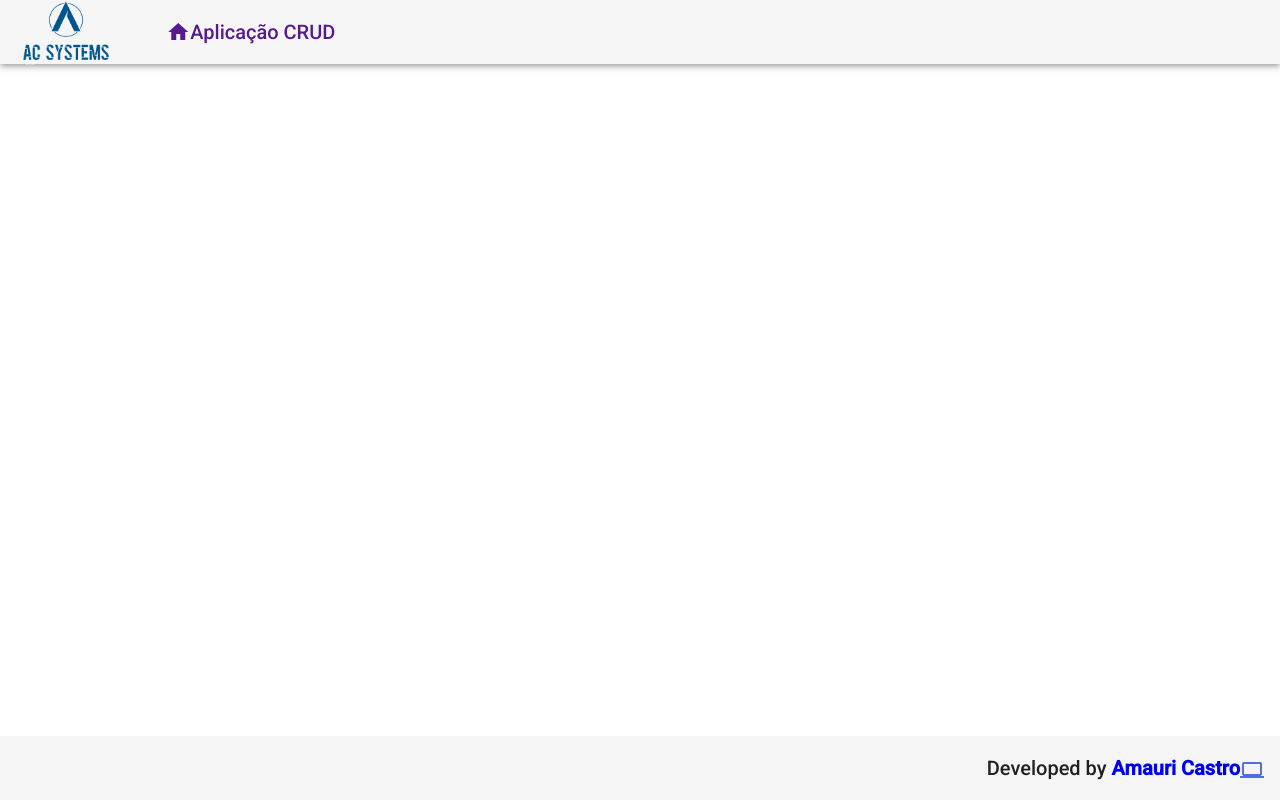
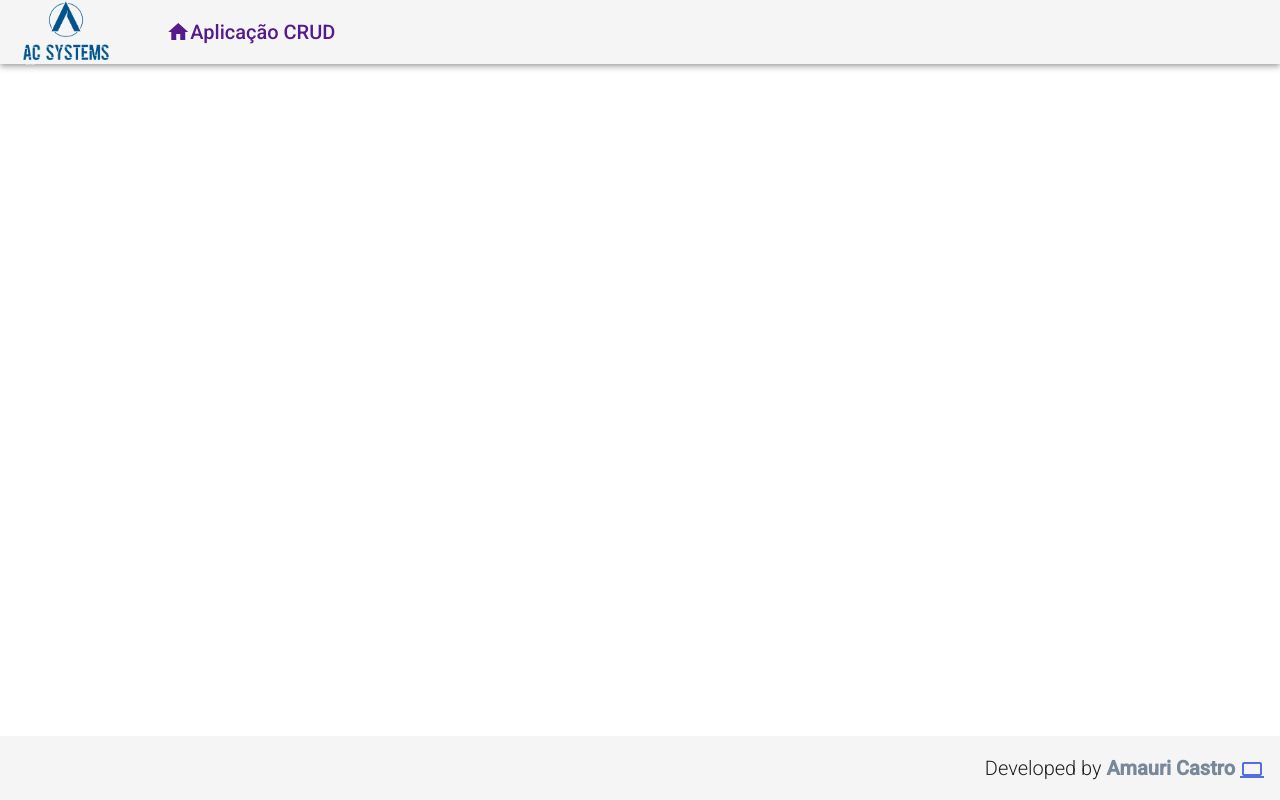
Before and after one commit to amauri-castro/crud-angular, an Angular app: page / in a window 1280 px wide. Built offline with nearby package versions, Linux system fonts and the light colour scheme.

Commit message:
finalizado ajustes na estilização do footer

```diff
--- a/src/app/components/template/footer/footer.component.css
+++ b/src/app/components/template/footer/footer.component.css
@@ -8,6 +8,15 @@
     justify-content: flex-end;
 }
 
+.footer span {
+    font-weight: 300;
+}
+
 .footer a {
     text-decoration: none;
+    color: lightslategrey;
+    font-weight: bold;
 }
+.footer i {
+    margin-left: 5px;
+}
--- a/src/app/components/template/footer/footer.component.html
+++ b/src/app/components/template/footer/footer.component.html
@@ -1,6 +1,6 @@
 <mat-toolbar class="footer">
     <span>
-        Developed by <strong><a href="https://github.com/amauri-castro">Amauri Castro</a></strong>
+        Developed by <a href="https://github.com/amauri-castro">Amauri Castro</a>
         <i class="material-icons red v-middle">computer </i>
     </span>
 </mat-toolbar>
```
